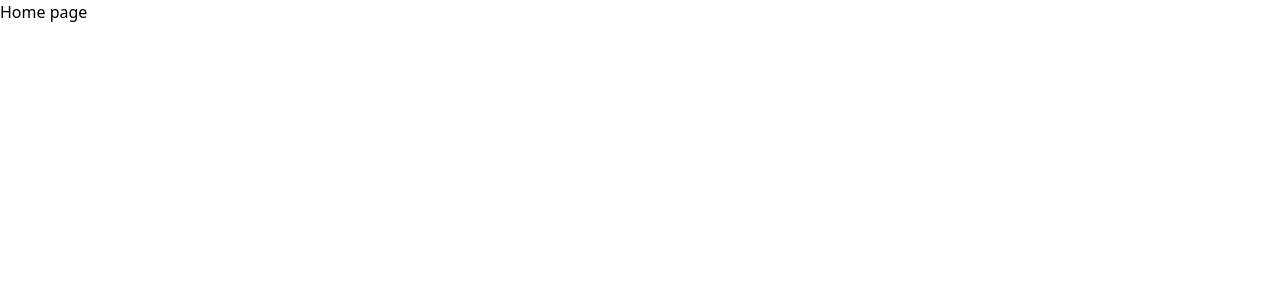
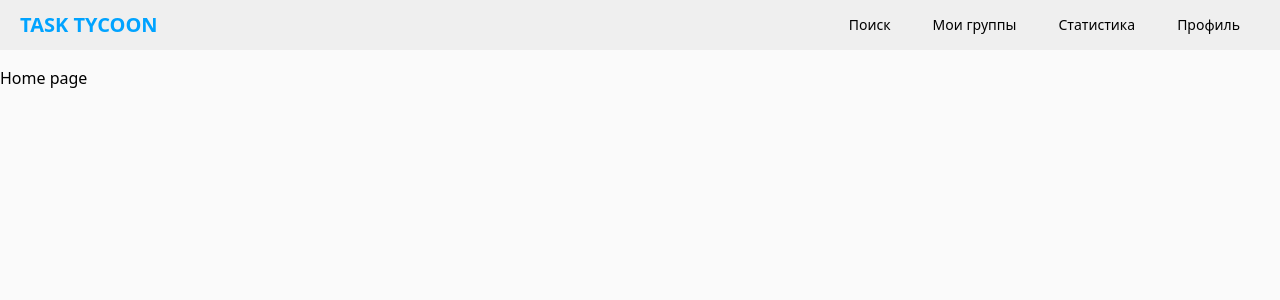
Before and after one commit to N-N0th1n9/task-tycoon-front-v2, a Next.js app: page / in a window 1280 px wide. Shown: the top 300 px of the page. Built offline with nearby package versions, Linux system fonts and the light colour scheme.

Commit message:
header: add header and smallfix tailinwd colors

```diff
--- a/src/app/globals.css
+++ b/src/app/globals.css
@@ -3,16 +3,31 @@
 @theme {
   --spacing: 2px;
 
-  --color-ttWhite: 'rgb(250, 250, 250)';
+  --color-ttWhite: rgb(250, 250, 250);
 
-  --color-ttBlack: 'rgb(16, 18, 18)';
-  --color-ttLightBlack: 'rgb(51, 51, 51)';
+  --color-ttBlack: rgb(16, 18, 18);
+  --color-ttLightBlack: rgb(51, 51, 51);
 
-  --color-ttRed: 'rgb(255, 0, 0)';
-  --color-ttLightRed: 'rgb(255, 225, 225)';
+  --color-ttRed: rgb(255, 0, 0);
+  --color-ttLightRed: rgb(255, 225, 225);
 
-  --color-ttBlue: 'rgb(163, 255, 100)';
+  --color-ttBlue: rgb(0, 163, 255);
 
-  --color-ttGray: 'rgb(130, 130, 130)';
-  --color-ttLightGray: 'rgb(193, 193, 193)';
+  --color-ttGray: rgb(130, 130, 130);
+  --color-ttLightGray: rgb(193, 193, 193);
+  --color-ttUltraLightGray: rgb(239, 239, 239);
 }
+
+body {
+  @apply bg-ttWhite flex min-h-screen flex-col justify-between text-base font-normal;
+}
+
+input:-webkit-autofill,
+input:-webkit-autofill:focus {
+  transition:
+    background-color 60000s 0s,
+    color 60000s 0s;
+}
+input[data-autocompleted] {
+  background-color: transparent !important;
+}
--- a/src/app/layout.tsx
+++ b/src/app/layout.tsx
@@ -1,3 +1,4 @@
+import { Header } from '@/widgets/header'
 import type { Metadata } from 'next'
 import { Geist, Geist_Mono } from 'next/font/google'
 
@@ -25,7 +26,13 @@ export default function RootLayout({
 }>) {
   return (
     <html lang='ru'>
-      <body className={`${geistSans.variable} ${geistMono.variable} antialiased`}>{children}</body>
+      <body className={`${geistSans.variable} ${geistMono.variable} antialiased`}>
+        {/* <Router /> */}
+        <Header />
+        <main className='flex-grow'>{children}</main>
+        {/*Notification*/}
+        {/* <Footer /> */}
+      </body>
     </html>
   )
 }
--- /dev/null
+++ b/src/shared/navigation/routing-paths.ts
@@ -0,0 +1,29 @@
+export const ROUTES = {
+  HOME: '/',
+  SIGNIN: '/auth/sign-in',
+  SIGNUP: '/auth/sign-up',
+  PROFILE: '/i/profile',
+  CREATE_TASK: '/i/task/create',
+  MY_TASKS: '/i/my-tasks',
+  SEARCH: '/i/search',
+  CHANNELS: '/i/channels',
+  BANK: '/i/bank',
+  STATISTICS: '/i/my-statistics',
+  // USER: (id: string) => `/user/${id}`,
+  TASK: (task_id: string): string => `/i/task/${task_id}`,
+  TASK_SOLVING: (id: string): string => `/i/task/solving/${id}`,
+  TASK_EDIT: (task_id: string): string => `/i/task/edit/${task_id}`,
+  TASK_STATS: (task_id: string): string => `/i/task/stats/${task_id}`,
+  TASK_REVIEW: ({
+    task_id,
+    user_id,
+    attempt_id,
+  }: {
+    task_id: string
+    user_id: string
+    attempt_id: string
+  }): string => `/i/task/review/task_id/${task_id}/user_id/${user_id}/attempt_id/${attempt_id}`,
+  USER_ATTEMPTS: ({ task_id, user_id }: { task_id: string; user_id: string }): string =>
+    `/i/user-attempts/task_id/${task_id}/user_id/${user_id}`,
+  NOT_FOUND: '/404-not-found',
+}
--- /dev/null
+++ b/src/widgets/header/config.ts
@@ -0,0 +1,17 @@
+import { ROUTES } from '@/shared/navigation/routing-paths'
+
+export const PrivateLinks = [
+  // { name: 'Банк', href: ROUTES.BANK as string },
+  { name: 'Поиск', href: ROUTES.SEARCH },
+  { name: 'Мои группы', href: '' },
+  { name: 'Статистика', href: ROUTES.STATISTICS },
+  { name: 'Профиль', href: ROUTES.PROFILE },
+  // { name: 'Создать задание', href: ROUTES.CREATE_TASK },
+  // { name: 'Мои задания', href: ROUTES.MY_TASKS },
+]
+
+export const PublicLinks = [
+  { name: 'Главная', href: ROUTES.HOME },
+  { name: 'Вход', href: ROUTES.SIGNIN },
+  { name: 'Регистрация', href: ROUTES.SIGNUP },
+]
--- /dev/null
+++ b/src/widgets/header/index.ts
@@ -0,0 +1 @@
+export { Header } from './ui'
--- /dev/null
+++ b/src/widgets/header/ui/index.tsx
@@ -0,0 +1,24 @@
+'use client'
+
+import cln from '@/shared/helpers/classname'
+import Link from 'next/link'
+
+import Nav from './nav'
+
+const Header = () => {
+  return (
+    <div className='bg-ttUltraLightGray my-auto mb-8'>
+      <div className={cln('mx-auto flex h-25 max-w-[1792px] items-center justify-between px-10')}>
+        <Link
+          href='/'
+          className='text-ttBlue text-xl font-extrabold'
+        >
+          TASK TYCOON
+        </Link>
+        <Nav />
+      </div>
+    </div>
+  )
+}
+
+export { Header }
--- /dev/null
+++ b/src/widgets/header/ui/nav.tsx
@@ -0,0 +1,51 @@
+import cln from '@/shared/helpers/classname'
+import Link from 'next/link'
+import { usePathname } from 'next/navigation'
+import { useState } from 'react'
+
+import { PrivateLinks, PublicLinks } from '../config'
+
+const Nav = () => {
+  const pathname = usePathname()
+  const [isAuth, setIsAuth] = useState(true)
+
+  // useEffect(() => {
+  //   const token = Cookies.get('accessToken')
+  //   setIsAuth(!!token)
+  // }, [Cookies.get('accessToken')])
+
+  const links = isAuth ? PrivateLinks : PublicLinks
+
+  const getLinkProps = (href: string) => pathname === href
+
+  return (
+    <div>
+      <nav className='flex items-center gap-1'>
+        {links.map(({ name, href }) => {
+          const isActive = getLinkProps(href)
+          return (
+            <Link
+              key={href}
+              href={href}
+              className={cln(
+                'px-10 py-4 text-sm font-medium transition-all active:scale-[0.98]',
+                { 'text-ttBlue': isActive },
+                { 'hover:text-ttBlack': !isActive }
+              )}
+            >
+              {name}
+            </Link>
+          )
+        })}
+        {/* <button
+          className={cln(styles['button'], 'hidden')}
+          onClick={() => toggleIsOpen()}
+        >
+          <MenuImg />
+        </button> */}
+      </nav>
+    </div>
+  )
+}
+
+export default Nav
```
